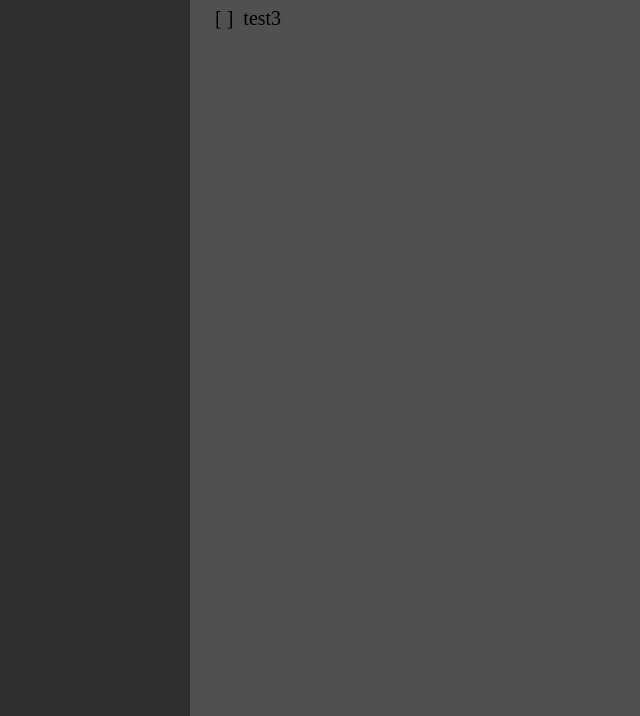
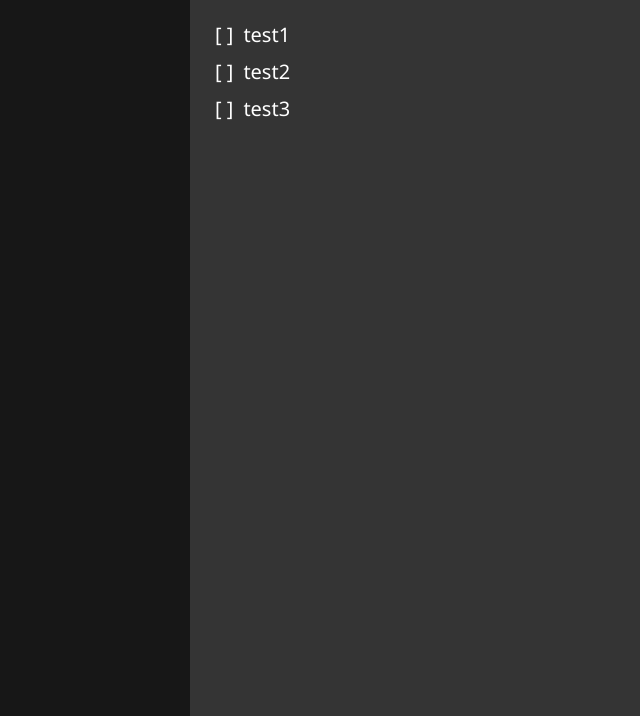
Before and after one commit to stefankonzelmann/odin-project-todoList, a website built with webpack: page src/template.html in a window 1280 px wide. Shown: the part 84-800 px from the top of the page, without its empty margins (0-640 px from the left). Built offline with nearby package versions, Linux system fonts and the light colour scheme.

Commit message:
Do minor styling changes

```diff
--- a/src/style.css
+++ b/src/style.css
@@ -12,14 +12,9 @@ body {
   display: flex;
 }
 
-.sidebar,
-.toDos {
-  border-width: 0.5px;
+.sidebar {
   padding: 20px;
-}
-
-.sidebar {
-  background-color: rgb(47, 47, 47);
+  background-color: rgb(23, 23, 23);
   flex-grow: 0;
   flex-shrink: 0;
   flex-basis: 150px;
@@ -35,7 +30,10 @@ body {
 }
 
 .toDos {
-  background-color: rgb(80, 80, 80);
+  font-family: "Segoe UI", Tahoma, Geneva, Verdana, sans-serif;
+  color: white;
+  padding: 100px 20px 20px 20px;
+  background-color: rgb(52, 52, 52);
   display: flex;
   flex-direction: column;
   flex-grow: 4;
```
Also changed, not shown: dist/bundle.js.
